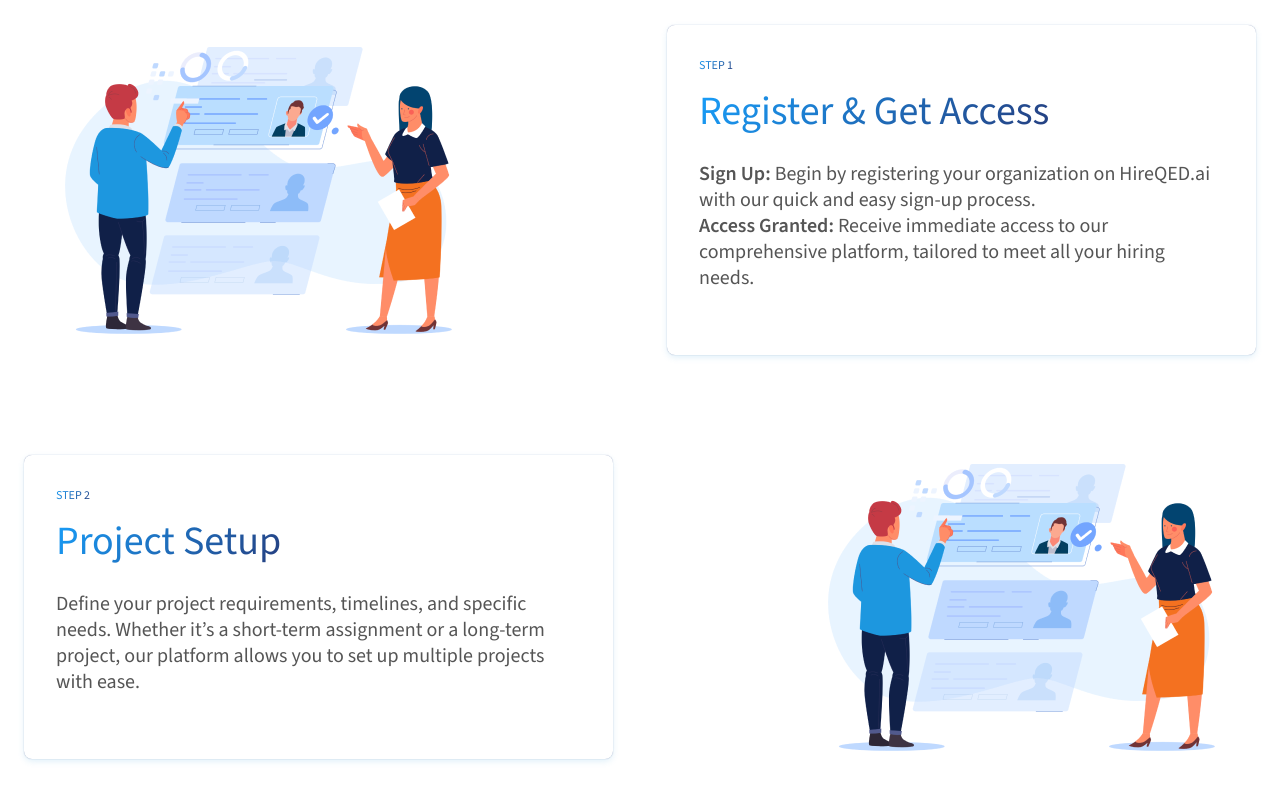
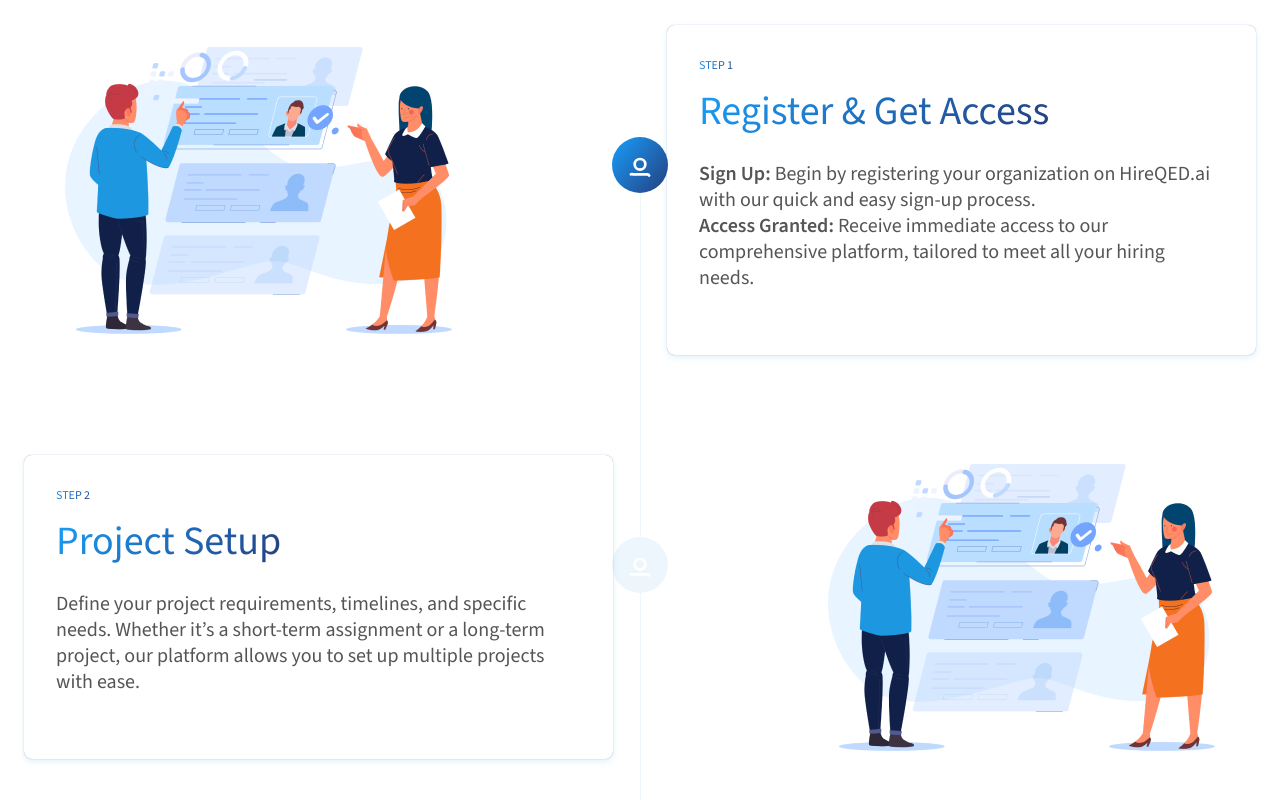
Before and after one commit to Harshad812/hireqed, a Next.js app: page /hire-from-us in a window 1280 px wide. Shown: the part 1020-1820 px from the top of the page. Built offline with nearby package versions, Linux system fonts and the light colour scheme.

Commit message:
HireFrom page Timeline design add and some design issue fixed

```diff
--- a/src/app/globals.css
+++ b/src/app/globals.css
@@ -32,3 +32,7 @@ body {
 .testimonials-slider .slick-list {
   padding: 4px 0px;
 }
+
+.Typewriter{
+  display: inline;
+}
--- a/src/components/HireUs/HiringJourney/index.tsx
+++ b/src/components/HireUs/HiringJourney/index.tsx
@@ -3,6 +3,7 @@ import { Button } from "@/components/Button";
 import { HiringImage1, HiringImage2 } from "@/images";
 import { FC } from "react";
 import clsx from "clsx";
+import { Timeline } from "../Timeline";
 
 interface HiringJourneyDetailsData {
   step: number;
@@ -183,10 +184,9 @@ export const HiringJourney = () => {
                 Your Hiring Journey Starts Here
               </h2>
             </div>
+            <div className="flex flex-col gap-16">
               <div className="relative">
-              {/* <Timeline /> */}
-
-              <div className="flex flex-col gap-16">
+                <Timeline />
                 <div className="flex flex-col gap-[100px]">
                   {HiringJourneyDetailsData.map((items, index) => (
                     <div
@@ -211,6 +211,7 @@ export const HiringJourney = () => {
                     </div>
                   ))}
                 </div>
+              </div>
               <div className="flex justify-center">
                 <Button
                   variant="fill"
@@ -223,7 +224,6 @@ export const HiringJourney = () => {
           </div>
         </div>
       </div>
-      </div>
     </section>
   );
 };
--- a/src/components/HireUs/Timeline/index.tsx
+++ b/src/components/HireUs/Timeline/index.tsx
@@ -10,7 +10,7 @@ const TimelineItem: FC<TimelineItemProps> = ({ gradient, icon }) => {
     <div className="flex flex-col items-center">
       {/* Icon Circle */}
       <div
-        className={`flex items-center justify-center w-12 h-12 ${gradient} rounded-full`}
+        className={`flex items-center justify-center w-14 h-14 ${gradient} rounded-full`}
       >
         {icon}
       </div>
@@ -20,18 +20,25 @@ const TimelineItem: FC<TimelineItemProps> = ({ gradient, icon }) => {
 
 export const Timeline = () => {
   return (
-    <div className="flex flex-col items-center justify-between h-full absolute left-1/2 transform -translate-x-1/2">
-      {Array(7)
+    <div className="flex flex-col h-full absolute left-1/2 -translate-x-1/2 py-[112px]">
+      {Array(8)
         .fill(0)
         .map((_, index) => (
-          <div className="flex flex-col items-center space-y-8" key={index}>
+          <div className="flex flex-col flex-1 items-center" key={index}>
+            {/* index === 0 h-[387px]
+             index === 1 h-[420px]
+             index === 2 h-[440px]
+             index === 3 h-[394px]
+             index === 4 h-[418px]
+             index === 5 h-[457px]
+             index === 6 h-[545px] */}
             {/* Timeline Item */}
             <TimelineItem
-              gradient="bg-gradient-to-r from-blue-400 to-blue-600"
+              gradient={` ${index === 0 ? "bg-primary-gradient" : "bg-primary-1100"}`}
               icon={
                 <svg
                   xmlns="http://www.w3.org/2000/svg"
-                  className="w-6 h-6 text-white"
+                  className="w-8 h-8 text-white"
                   fill="none"
                   viewBox="0 0 24 24"
                   stroke="currentColor"
@@ -47,8 +54,8 @@ export const Timeline = () => {
             />
 
             {/* Horizontal Line Between Items */}
-            {index < 6 && (
-              <div className="w-px flex-grow border-gray-300 opacity-50 bg-gray-300"></div>
+            {index < 7 && (
+              <div className="w-px flex-grow border-primary-1000 bg-primary-1000"></div>
             )}
           </div>
         ))}
--- a/src/components/PromoSection/index.tsx
+++ b/src/components/PromoSection/index.tsx
@@ -27,7 +27,7 @@ export const PromoSection: FC<PromoSectionProps> = ({ withImage }) => {
             <div
               className={clsx(
                 "bg-primary-gradient relative z-10 rounded-lg overflow-hidden px-14 py-8",
-                { "px-14 py-8": withImage, "px-14 py-16": !withImage }
+                { "px-14 py-8": withImage, "py-[94px]": !withImage }
               )}
             >
               <div className="flex justify-between items-center">
--- a/src/components/home/HeroSection/index.tsx
+++ b/src/components/home/HeroSection/index.tsx
@@ -9,13 +9,13 @@ export const HeroSection = () => {
     <section className="hero-section">
       <div className="pb-[100px]">
         <div className="container">
-          <div className="relative min-h-[1023px]">
+          <div className="relative">
             <div className="relative z-10 w-full max-w-[1199px] mx-auto">
-              <div className="py-[120px] px-[70px] flex flex-col gap-8">
+              <div className="pt-[120px] pb-[100px] px-[70px] flex flex-col gap-8">
                 <div className="px-[40px]">
                   <h1 className="text-[64px] leading-[96px] font-semibold text-white">
                     We simplify your search for the right talent{" "}
-                    <span className="text-accent-300 inline-block">
+                    <span className="text-accent-300 inline">
                       <TypewriterText
                         texts={[
                           "at faster speed",
@@ -52,7 +52,7 @@ export const HeroSection = () => {
                 </div>
               </div>
             </div>
-            <div className="absolute top-0 left-0 w-full h-full rounded-lg overflow-hidden before:absolute before:top-0 before:left-0 before:w-full before:h-full before:bg-black before:opacity-75">
+            <div className="absolute top-0 left-0 w-full min-h-[1023px] rounded-lg overflow-hidden before:absolute before:top-0 before:left-0 before:w-full before:h-full before:bg-black before:opacity-75">
               <Image
                 src={heroBg}
                 alt="Hero Background"
@@ -60,8 +60,7 @@ export const HeroSection = () => {
                 priority={true}
               />
             </div>
-          </div>
-          <div className="max-w-[1152px] mt-[-438px] relative z-10 mx-auto shadow-sm hover:shadow-md rounded-lg overflow-hidden transition-all duration-300 ease-in hover:scale-[1.02]">
+            <div className="max-w-[1152px]  relative z-10 mx-auto shadow-sm hover:shadow-md rounded-lg overflow-hidden transition-all duration-300 ease-in hover:scale-[1.02]">
               <Image
                 src={dashboardImage}
                 alt="Dashboard Image"
@@ -71,6 +70,7 @@ export const HeroSection = () => {
             </div>
           </div>
         </div>
+      </div>
     </section>
   );
 };
--- a/tailwind.config.ts
+++ b/tailwind.config.ts
@@ -34,6 +34,8 @@ const config: Config = {
           700: "#132337",
           800: "#E3F4FF",
           900: "#F6FDFF",
+          1000: "#ECF6FB",
+          1100: "#45A3DB1A",
         },
         accent: {
           100: "#FFEADD",
```
Lines whose indentation alone changed are shown as unchanged.
